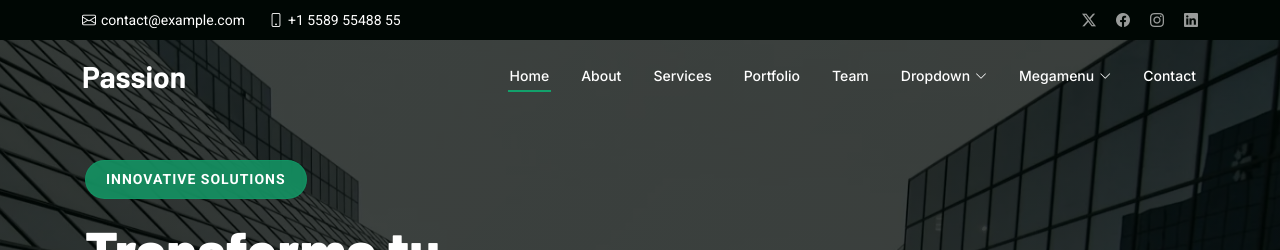
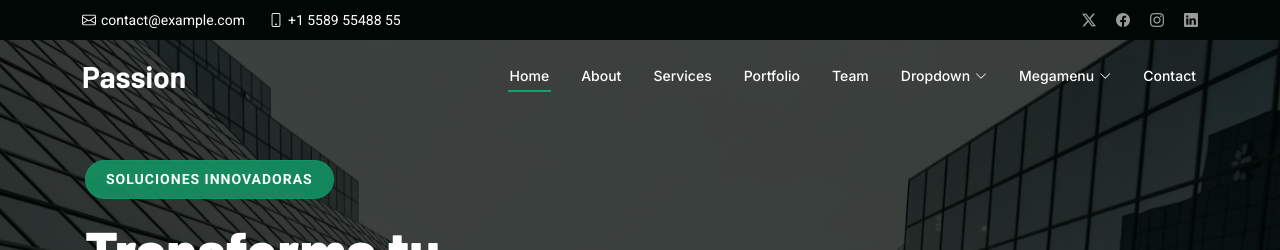
Before and after one commit to johansanginez-hub/VIG-WEB, a plain HTML site: page index.html in a window 1280 px wide. Shown: the top 250 px of the page. Drawn offline with Linux system fonts and the light colour scheme.

Commit message:
slogan 5

```diff
--- a/index.html
+++ b/index.html
@@ -450,7 +450,7 @@
         <div class="row align-items-center">
           <div class="col-lg-6">
             <div class="hero-content">
-              <span class="hero-badge">Innovative Solutions</span>
+              <span class="hero-badge">Soluciones innovadoras</span>
               <h1>Transforma tu negocio con tecnología en tiempo real</h1>
               <p>Optimiza tus operaciones, automatiza procesos y aumenta tu rentabilidad hoy mismo.Descubre el poder de nuestra tecnología para hacerlo posible.</p>
               <div class="hero-actions">
```
